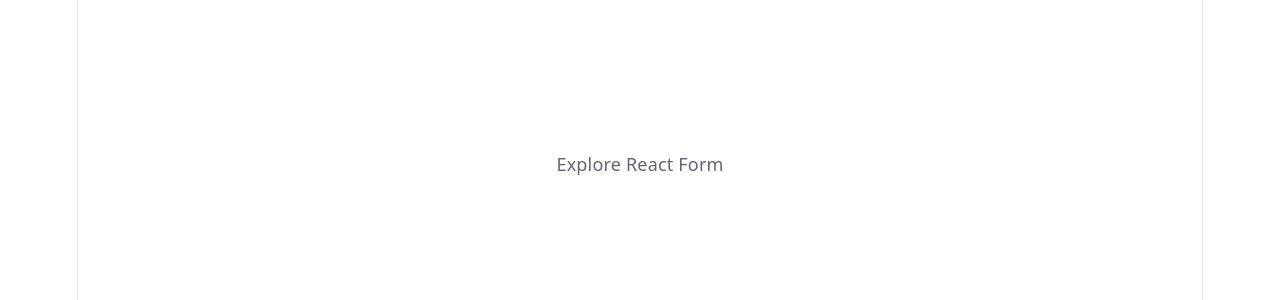
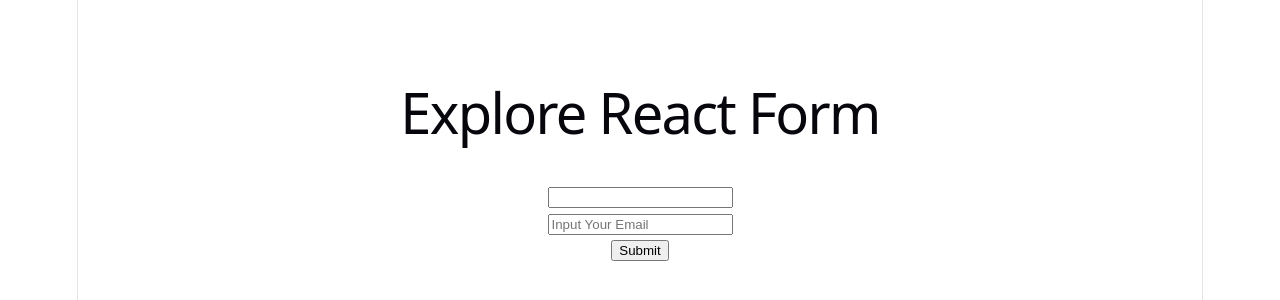
Before and after one commit to MdRoyet/explore-react-form, a React (Vite) app: page / in a window 1280 px wide. Shown: the part 236-536 px from the top of the page. Built offline with nearby package versions, Linux system fonts and the light colour scheme.

Commit message:
Form Action

```diff
--- a/src/App.jsx
+++ b/src/App.jsx
@@ -4,8 +4,10 @@ import Simpleform from "./Components/Simpleform/Simpleform";
 function App() {
   return (
     <>
-      <div id="center">Explore React Form</div>
-      <Simpleform></Simpleform>
+      <div id="center">
+        <h1>Explore React Form</h1>
+        <Simpleform></Simpleform>
+      </div>
     </>
   );
 }
--- a/src/Components/Simpleform/Simpleform.jsx
+++ b/src/Components/Simpleform/Simpleform.jsx
@@ -1,7 +1,28 @@
 import React from "react";
 
 const Simpleform = () => {
-  return <div></div>;
+  const handleSubmit = (e) => {
+    e.preventDefault();
+    console.log(e.target.name.value);
+    console.log(e.target.email.value);
+  };
+  return (
+    <div>
+      <form onSubmit={handleSubmit}>
+        <input type="text" name="name" />
+        <br />
+        <input
+          type="email"
+          name="email"
+          id=""
+          placeholder="Input Your Email"
+        />{" "}
+        <br />
+        <input type="submit" value="Submit" />
+        <br />
+      </form>
+    </div>
+  );
 };
 
 export default Simpleform;
```
Also changed, not shown: src/Components/Simpleform/FormAction/FormAction.jsx (added).
